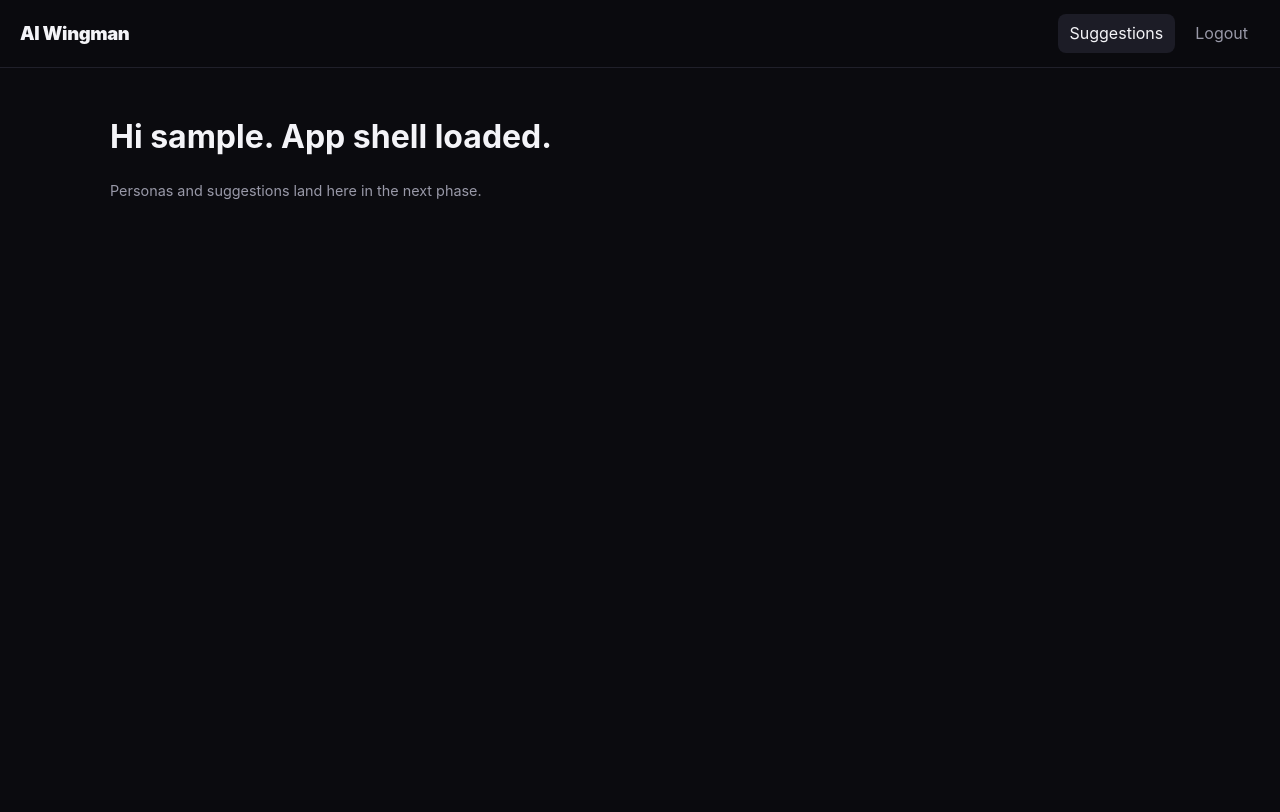
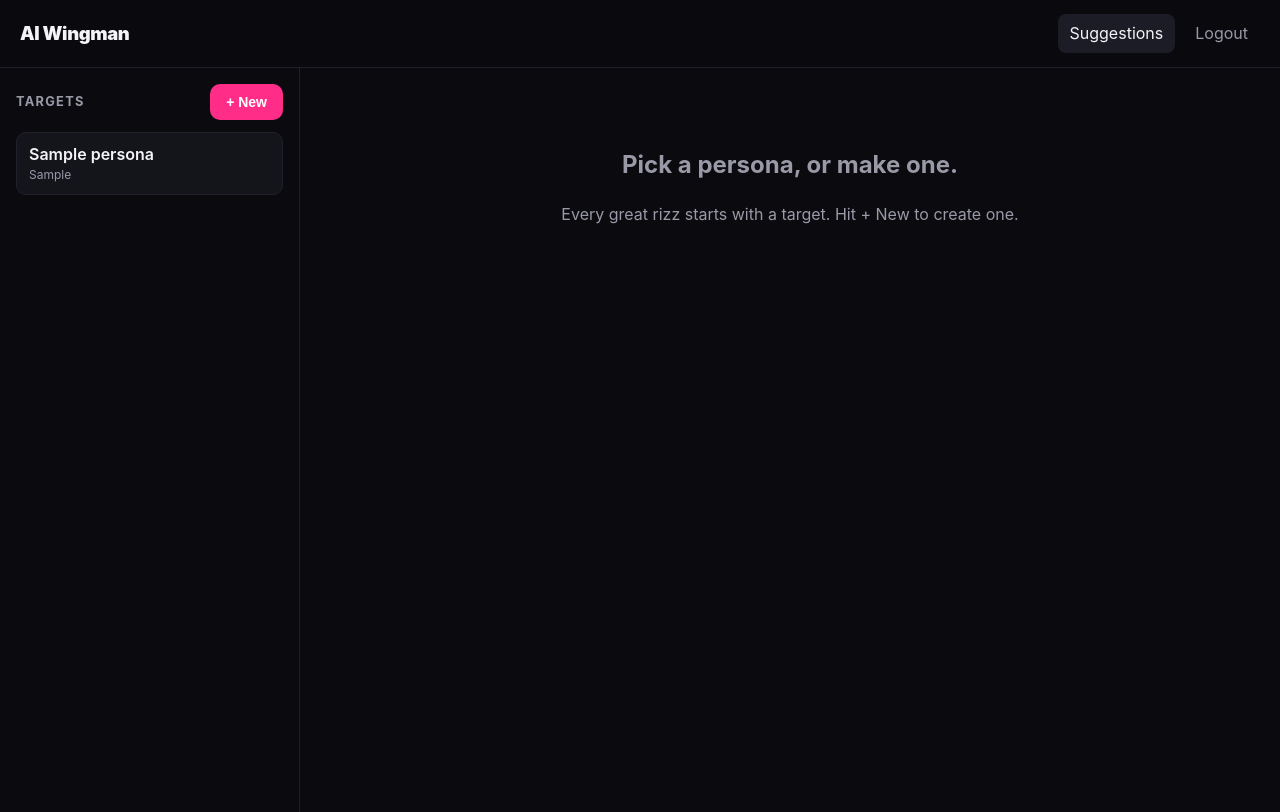
Before and after one commit to p1t1c/WingmanAI, a Flask app: page /app in a window 1280 px wide. Before the commit the page ends 199 px from the top, so only its background shows below. Run offline with Flask 3, Linux system fonts and the light colour scheme; the visitor is signed in with stand-in values (Sample User, id 1); tables that the repository leaves empty hold one stand-in row (values such as "Sample post").

Commit message:
phase 3: conversational persona creation via Gemini
ask_gemini() helper with funny-fallback try/except.
POST /api/persona/interview turns 5 Q&As into a persona description.
Sidebar persona list, modal for new persona, delete flow.

Model bumped from gemini-2.0-flash (retired 404) to gemini-2.5-flash.

```diff
--- a/app.py
+++ b/app.py
@@ -20,6 +20,7 @@ from flask import (
 from werkzeug.security import check_password_hash, generate_password_hash
 
 import db
+from gemini import ask_gemini, build_persona_from_interview_prompt
 
 load_dotenv()
 
@@ -40,7 +41,7 @@ def sanitize_text(value: str | None, max_len: int = 2000) -> str:
 
 
 def login_required(f: Callable) -> Callable:
-    """Redirect to /login if no session, or 401 for API routes."""
+    """Redirect to /login if no session, or return 401 JSON for /api/ routes."""
     @wraps(f)
     def wrapper(*args, **kwargs):
         if "user_id" not in session:
@@ -54,6 +55,11 @@ def login_required(f: Callable) -> Callable:
 def current_user_id() -> int:
     """Return the current session's user id."""
     return int(session["user_id"])
+
+
+def _require_persona(persona_id: int):
+    """Return the persona row or None when not owned by current user."""
+    return db.get_persona(persona_id, current_user_id())
 
 
 # ---------- Pages ----------
@@ -112,8 +118,85 @@ def logout():
 @app.route("/app")
 @login_required
 def main_app() -> str:
-    """Authed app shell (filled out in later phases)."""
+    """Main app — persona list + suggestion UI."""
     return render_template("main.html", username=session.get("username"))
+
+
+# ---------- Persona API ----------
+
+@app.route("/api/personas")
+@login_required
+def api_list_personas():
+    """Return the current user's personas as JSON."""
+    rows = db.get_personas_for_user(current_user_id())
+    return jsonify([
+        {
+            "id": r["id"],
+            "name": r["name"],
+            "description": r["description"],
+            "source": r["source"],
+            "created_at": r["created_at"],
+        }
+        for r in rows
+    ])
+
+
+@app.route("/api/persona/<int:persona_id>")
+@login_required
+def api_get_persona(persona_id: int):
+    """Return a single persona with its messages + latest vibe."""
+    persona = _require_persona(persona_id)
+    if persona is None:
+        return jsonify({"error": "not found"}), 404
+    msgs = db.get_messages(persona_id)
+    vibe = db.get_latest_vibe(persona_id)
+    return jsonify({
+        "id": persona["id"],
+        "name": persona["name"],
+        "description": persona["description"],
+        "source": persona["source"],
+        "messages": [
+            {
+                "sender": m["sender"],
+                "content": m["content"],
+                "created_at": m["created_at"],
+            }
+            for m in msgs
+        ],
+        "vibe": {"score": vibe["score"], "note": vibe["note"]} if vibe else None,
+    })
+
+
+@app.route("/api/persona/<int:persona_id>", methods=["DELETE"])
+@login_required
+def api_delete_persona(persona_id: int):
+    """Delete a persona and all of their messages + vibe history."""
+    if _require_persona(persona_id) is None:
+        return jsonify({"error": "not found"}), 404
+    db.delete_persona(persona_id, current_user_id())
+    return jsonify({"ok": True})
+
+
+@app.route("/api/persona/interview", methods=["POST"])
+@login_required
+def api_persona_interview():
+    """Create a persona from 5 interview answers; Gemini writes the description."""
+    data = request.get_json(silent=True) or {}
+    name = sanitize_text(data.get("name"), 60)
+    if not name:
+        return jsonify({"error": "name is required"}), 400
+    answers = {
+        "name": name,
+        "where": sanitize_text(data.get("where"), 300),
+        "vibe": sanitize_text(data.get("vibe"), 300),
+        "stage": sanitize_text(data.get("stage"), 300),
+        "extra": sanitize_text(data.get("extra"), 500),
+    }
+    description = ask_gemini(build_persona_from_interview_prompt(answers))
+    persona_id = db.create_persona(
+        current_user_id(), name, description, "conversation"
+    )
+    return jsonify({"id": persona_id, "name": name, "description": description})
 
 
 if __name__ == "__main__":
--- a/static/app.js
+++ b/static/app.js
@@ -1 +1,152 @@
-// AI Wingman — frontend JS. Filled in by later phases.
+// AI Wingman — vanilla JS for the authed pages.
+
+const $ = (id) => document.getElementById(id);
+const spinnerEl = $("spinner");
+const spinnerMsgEl = $("spinner-msg");
+
+function showSpinner(msg) {
+  if (!spinnerEl) return;
+  if (msg) spinnerMsgEl.textContent = msg;
+  spinnerEl.classList.remove("hidden");
+}
+function hideSpinner() {
+  if (!spinnerEl) return;
+  spinnerEl.classList.add("hidden");
+}
+
+async function apiGet(url) {
+  const r = await fetch(url);
+  if (!r.ok) throw new Error(`GET ${url} -> ${r.status}`);
+  return r.json();
+}
+async function apiJson(url, body, method = "POST") {
+  const r = await fetch(url, {
+    method,
+    headers: { "Content-Type": "application/json" },
+    body: body ? JSON.stringify(body) : undefined,
+  });
+  if (!r.ok) throw new Error(`${method} ${url} -> ${r.status}`);
+  return r.json();
+}
+async function apiDelete(url) {
+  const r = await fetch(url, { method: "DELETE" });
+  if (!r.ok) throw new Error(`DELETE ${url} -> ${r.status}`);
+  return r.json();
+}
+
+function escapeHtml(s) {
+  return String(s).replace(/[&<>"']/g, (c) => ({
+    "&": "&amp;", "<": "&lt;", ">": "&gt;", '"': "&quot;", "'": "&#39;",
+  })[c]);
+}
+
+const state = { personaId: null, persona: null };
+
+// --- Main app page bootstrapping ---
+if ($("persona-list")) {
+  initMainPage();
+}
+
+async function initMainPage() {
+  await refreshPersonas();
+  bindMainEvents();
+}
+
+function bindMainEvents() {
+  $("btn-new-persona").onclick = () => $("persona-modal").classList.remove("hidden");
+  $("btn-close-modal").onclick = () => $("persona-modal").classList.add("hidden");
+  $("btn-make-interview").onclick = makeInterviewPersona;
+  $("btn-delete").onclick = deletePersona;
+}
+
+async function refreshPersonas() {
+  try {
+    const personas = await apiGet("/api/personas");
+    const list = $("persona-list");
+    list.innerHTML = "";
+    if (personas.length === 0) {
+      const li = document.createElement("li");
+      li.className = "muted";
+      li.textContent = "No targets yet.";
+      list.appendChild(li);
+      return;
+    }
+    for (const p of personas) {
+      const li = document.createElement("li");
+      li.dataset.id = p.id;
+      li.innerHTML = `<div class="name">${escapeHtml(p.name)}</div>
+        <div class="meta">${escapeHtml(p.source || "")}</div>`;
+      li.onclick = () => selectPersona(p.id);
+      if (state.personaId === p.id) li.classList.add("active");
+      list.appendChild(li);
+    }
+  } catch (e) {
+    console.error(e);
+  }
+}
+
+async function selectPersona(id) {
+  try {
+    showSpinner("Loading persona...");
+    const persona = await apiGet(`/api/persona/${id}`);
+    state.personaId = id;
+    state.persona = persona;
+    $("empty-state").classList.add("hidden");
+    $("persona-detail").classList.remove("hidden");
+    $("persona-name").textContent = persona.name;
+    $("persona-desc").textContent = persona.description || "(no description yet)";
+    for (const li of document.querySelectorAll("#persona-list li")) {
+      li.classList.toggle("active", String(li.dataset.id) === String(id));
+    }
+  } catch (e) {
+    alert("Couldn't load that persona. Try again.");
+  } finally {
+    hideSpinner();
+  }
+}
+
+async function makeInterviewPersona() {
+  const body = {
+    name: $("i-name").value,
+    where: $("i-where").value,
+    vibe: $("i-vibe").value,
+    stage: $("i-stage").value,
+    extra: $("i-extra").value,
+  };
+  if (!body.name.trim()) {
+    alert("Give them a name first.");
+    return;
+  }
+  try {
+    showSpinner("Wingman is profiling them...");
+    const created = await apiJson("/api/persona/interview", body);
+    $("persona-modal").classList.add("hidden");
+    for (const el of ["i-name", "i-where", "i-vibe", "i-stage", "i-extra"]) {
+      $(el).value = "";
+    }
+    await refreshPersonas();
+    await selectPersona(created.id);
+  } catch (e) {
+    alert("Persona creation went sideways. Try again.");
+  } finally {
+    hideSpinner();
+  }
+}
+
+async function deletePersona() {
+  if (!state.personaId) return;
+  if (!confirm("Delete this persona and everything with them?")) return;
+  try {
+    showSpinner("Erasing the evidence...");
+    await apiDelete(`/api/persona/${state.personaId}`);
+    state.personaId = null;
+    state.persona = null;
+    $("persona-detail").classList.add("hidden");
+    $("empty-state").classList.remove("hidden");
+    await refreshPersonas();
+  } catch {
+    alert("Could not delete.");
+  } finally {
+    hideSpinner();
+  }
+}
--- a/static/style.css
+++ b/static/style.css
@@ -89,8 +89,94 @@ textarea { resize: vertical; min-height: 60px; }
 }
 
 /* Authed app shell */
-.app .pane { padding: 24px 20px; max-width: 1100px; margin: 0 auto; }
 .navlink {
   padding: 8px 12px; border-radius: 8px; color: var(--muted);
 }
-.navlink.active, .navlink:hover { color: var(--text); background: var(--panel-2); text-decoration: none; }
+.navlink.active, .navlink:hover {
+  color: var(--text); background: var(--panel-2); text-decoration: none;
+}
+
+.layout {
+  display: grid; gap: 0; grid-template-columns: 1fr;
+  min-height: calc(100vh - 56px);
+}
+@media (min-width: 880px) {
+  .layout { grid-template-columns: 300px 1fr; }
+}
+.sidebar {
+  border-bottom: 1px solid #20202a; padding: 16px;
+}
+@media (min-width: 880px) {
+  .sidebar { border-right: 1px solid #20202a; border-bottom: 0; }
+}
+.sidebar-head {
+  display: flex; align-items: center; justify-content: space-between;
+  margin-bottom: 12px;
+}
+.sidebar-head h2 {
+  margin: 0; font-size: .8rem; color: var(--muted);
+  text-transform: uppercase; letter-spacing: .1em;
+}
+.persona-list { list-style: none; padding: 0; margin: 0; display: grid; gap: 6px; }
+.persona-list li {
+  padding: 10px 12px; background: var(--panel); border: 1px solid #21212d;
+  border-radius: 10px; cursor: pointer;
+}
+.persona-list li:hover { border-color: var(--accent); }
+.persona-list li.active {
+  border-color: var(--accent); background: rgba(255,45,135,.08);
+}
+.persona-list li.muted {
+  cursor: default; color: var(--muted); background: transparent;
+  border: 1px dashed #2a2a36;
+}
+.persona-list .name { font-weight: 600; }
+.persona-list .meta { color: var(--muted); font-size: 12px; }
+
+.pane { padding: 20px; }
+.empty-pane { color: var(--muted); padding: 40px 0; text-align: center; }
+.persona-head {
+  display: flex; justify-content: space-between; align-items: start; gap: 12px;
+  margin-bottom: 16px;
+}
+.persona-head h2 { margin: 0 0 6px; }
+.desc { color: var(--muted); margin: 0; line-height: 1.5; }
+
+.block {
+  background: var(--panel); border: 1px solid #21212d; border-radius: var(--radius);
+  padding: 16px; margin-bottom: 16px;
+}
+.block h3 { margin: 0 0 10px; }
+
+/* Modal */
+.modal {
+  position: fixed; inset: 0; background: rgba(0,0,0,.6);
+  display: flex; align-items: center; justify-content: center; padding: 20px;
+  z-index: 20;
+}
+.modal-card {
+  position: relative; max-width: 520px; width: 100%;
+  background: var(--panel); border: 1px solid #21212d; border-radius: var(--radius);
+  padding: 20px;
+}
+.modal-card h3 { margin: 0 0 14px; }
+.modal-body { display: grid; gap: 12px; }
+.modal-close {
+  position: absolute; top: 8px; right: 10px; background: none; border: none;
+  color: var(--muted); font-size: 1.8rem; cursor: pointer; line-height: 1;
+}
+.modal-close:hover { color: var(--text); }
+
+/* Spinner */
+.spinner {
+  position: fixed; bottom: 18px; right: 18px; z-index: 30;
+  display: flex; align-items: center; gap: 10px;
+  background: var(--panel); border: 1px solid #2a2a36;
+  border-radius: 999px; padding: 8px 14px;
+}
+.spinner-dot {
+  width: 12px; height: 12px; border-radius: 50%;
+  border: 2px solid var(--accent); border-right-color: transparent;
+  animation: spin .8s linear infinite;
+}
+@keyframes spin { to { transform: rotate(360deg); } }
--- a/templates/main.html
+++ b/templates/main.html
@@ -14,9 +14,64 @@
     <a href="/logout" class="navlink">Logout</a>
   </nav>
 </header>
-<main class="pane">
-  <h1>Hi {{ username }}. App shell loaded.</h1>
-  <p class="microcopy">Personas and suggestions land here in the next phase.</p>
+
+<main class="layout">
+  <aside class="sidebar">
+    <div class="sidebar-head">
+      <h2>Targets</h2>
+      <button class="btn btn-primary" id="btn-new-persona">+ New</button>
+    </div>
+    <ul id="persona-list" class="persona-list"></ul>
+  </aside>
+
+  <section class="pane">
+    <div class="empty-pane" id="empty-state">
+      <h2>Pick a persona, or make one.</h2>
+      <p>Every great rizz starts with a target. Hit + New to create one.</p>
+    </div>
+
+    <article class="persona-detail hidden" id="persona-detail">
+      <header class="persona-head">
+        <div>
+          <h2 id="persona-name"></h2>
+          <p id="persona-desc" class="desc"></p>
+        </div>
+        <button class="btn btn-ghost" id="btn-delete">Delete</button>
+      </header>
+    </article>
+  </section>
 </main>
+
+<!-- New persona modal -->
+<div class="modal hidden" id="persona-modal">
+  <div class="modal-card">
+    <button class="modal-close" id="btn-close-modal" aria-label="Close">&times;</button>
+    <h3>New persona</h3>
+    <div class="modal-body">
+      <label>Their name or nickname
+        <input id="i-name" maxlength="60" placeholder="Sam from Hinge">
+      </label>
+      <label>Where did you meet?
+        <input id="i-where" maxlength="300" placeholder="dating app / IRL / friend's party">
+      </label>
+      <label>Their vibe in a few words
+        <input id="i-vibe" maxlength="300" placeholder="ironic, into rock climbing, way too into the Sopranos">
+      </label>
+      <label>Current stage
+        <input id="i-stage" maxlength="300" placeholder="been talking 4 days, no meet yet">
+      </label>
+      <label>Anything extra (red flags? inside jokes? shared interests?)
+        <textarea id="i-extra" rows="2" maxlength="500"></textarea>
+      </label>
+      <button class="btn btn-primary btn-xl" id="btn-make-interview">Create persona</button>
+    </div>
+  </div>
+</div>
+
+<div class="spinner hidden" id="spinner">
+  <div class="spinner-dot"></div><span id="spinner-msg">Cooking...</span>
+</div>
+
+<script src="{{ url_for('static', filename='app.js') }}"></script>
 </body>
 </html>
```
Also changed, not shown: gemini.py (added, +223 -0 lines).
